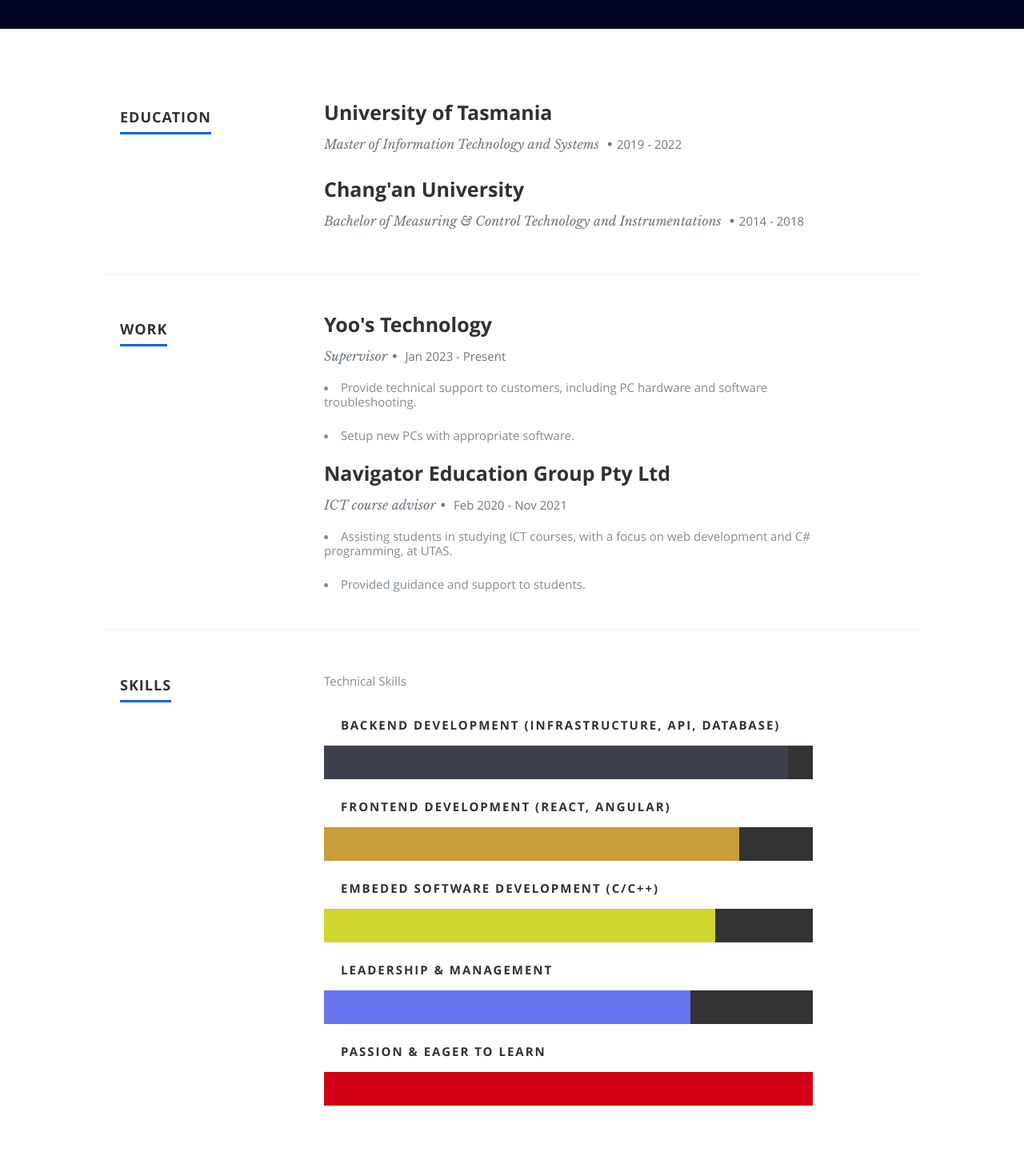
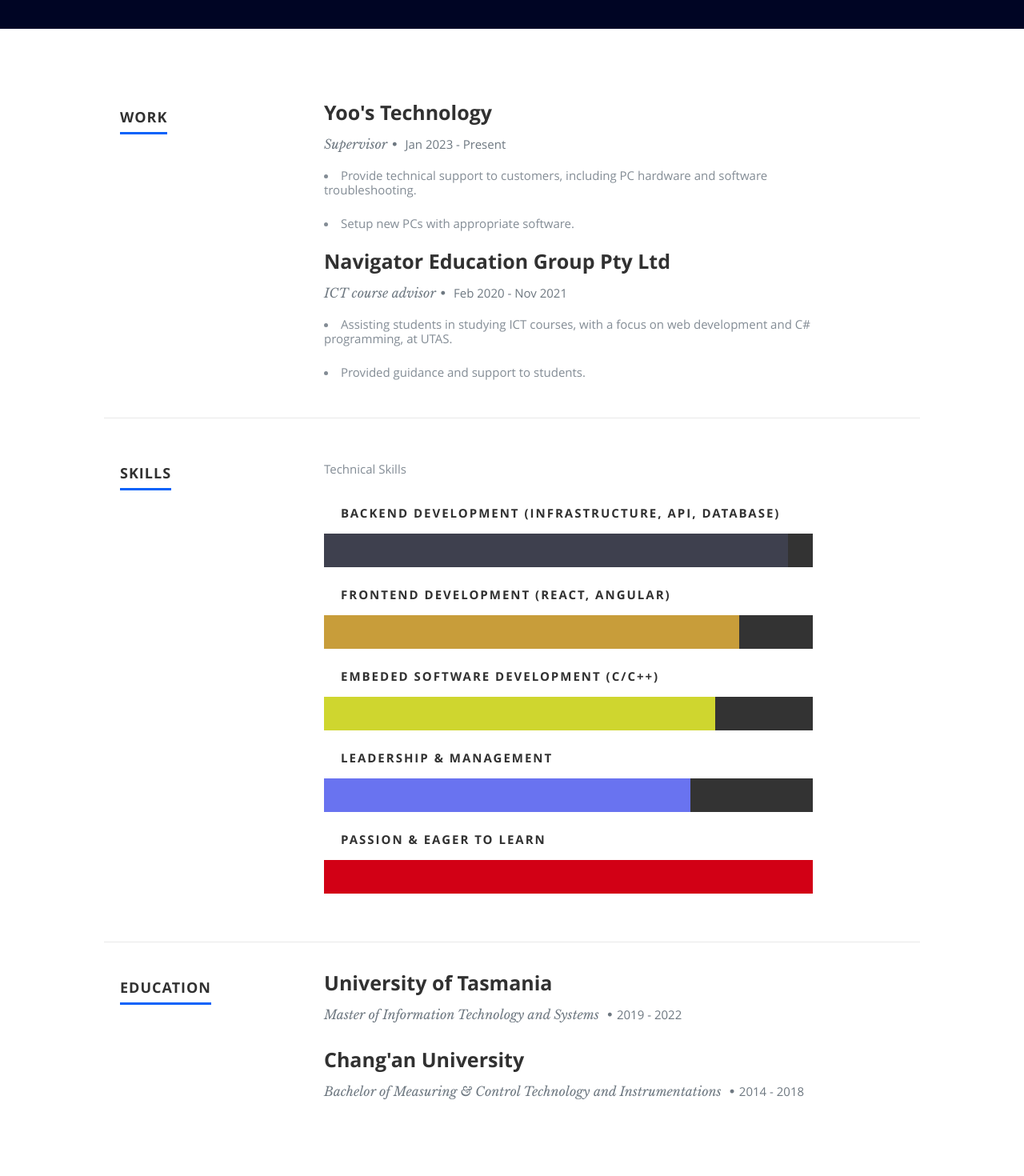
Before and after one commit to Rex-L-RX/Resume, a React (Create React App) app: page / in a window 1280 px wide. Shown: the part 1280-2750 px from the top of the page at 80% size. Built offline with nearby package versions, Linux system fonts and the light colour scheme.

Commit message:
adjust the layout
adjust the layout and sequence of work, skills and education

```diff
--- a/public/css/layout.css
+++ b/public/css/layout.css
@@ -260,7 +260,13 @@ ul#nav li.current a { color: #fe6928; }
 #resume .header-col { padding-top: 9px; }
 #resume .main-col { padding-right: 10%; }
 
-.education, .work {
+.education {
+   margin-top: 36px;
+   margin-bottom: 48px;
+   padding-bottom: 24px;
+}
+
+.work {
    margin-bottom: 48px;
    padding-bottom: 24px;
    border-bottom: 1px solid #E8E8E8;
@@ -284,7 +290,9 @@ ul#nav li.current a { color: #fe6928; }
 /*----------------------------------------------*/
 /*	Skill Bars
 /*----------------------------------------------*/
-
+.skill{
+   border-bottom: 1px solid #E8E8E8;
+}
 .bars {
 	width: 95%;
 	float: left;
--- a/src/Components/Resume.js
+++ b/src/Components/Resume.js
@@ -68,22 +68,6 @@ class Resume extends Component {
     return (
       <section id="resume">
         <Slide left duration={1300}>
-          <div className="row education">
-            <div className="three columns header-col">
-              <h1>
-                <span>Education</span>
-              </h1>
-            </div>
-
-            <div className="nine columns main-col">
-              <div className="row item">
-                <div className="twelve columns">{education}</div>
-              </div>
-            </div>
-          </div>
-        </Slide>
-
-        <Slide left duration={1300}>
           <div className="row work">
             <div className="three columns header-col">
               <h1>
@@ -112,6 +96,22 @@ class Resume extends Component {
             </div>
           </div>
         </Slide>
+
+        <Slide left duration={1300}>
+          <div className="row education">
+            <div className="three columns header-col">
+              <h1>
+                <span>Education</span>
+              </h1>
+            </div>
+
+            <div className="nine columns main-col">
+              <div className="row item">
+                <div className="twelve columns">{education}</div>
+              </div>
+            </div>
+          </div>
+        </Slide>
       </section>
     );
   }
```
